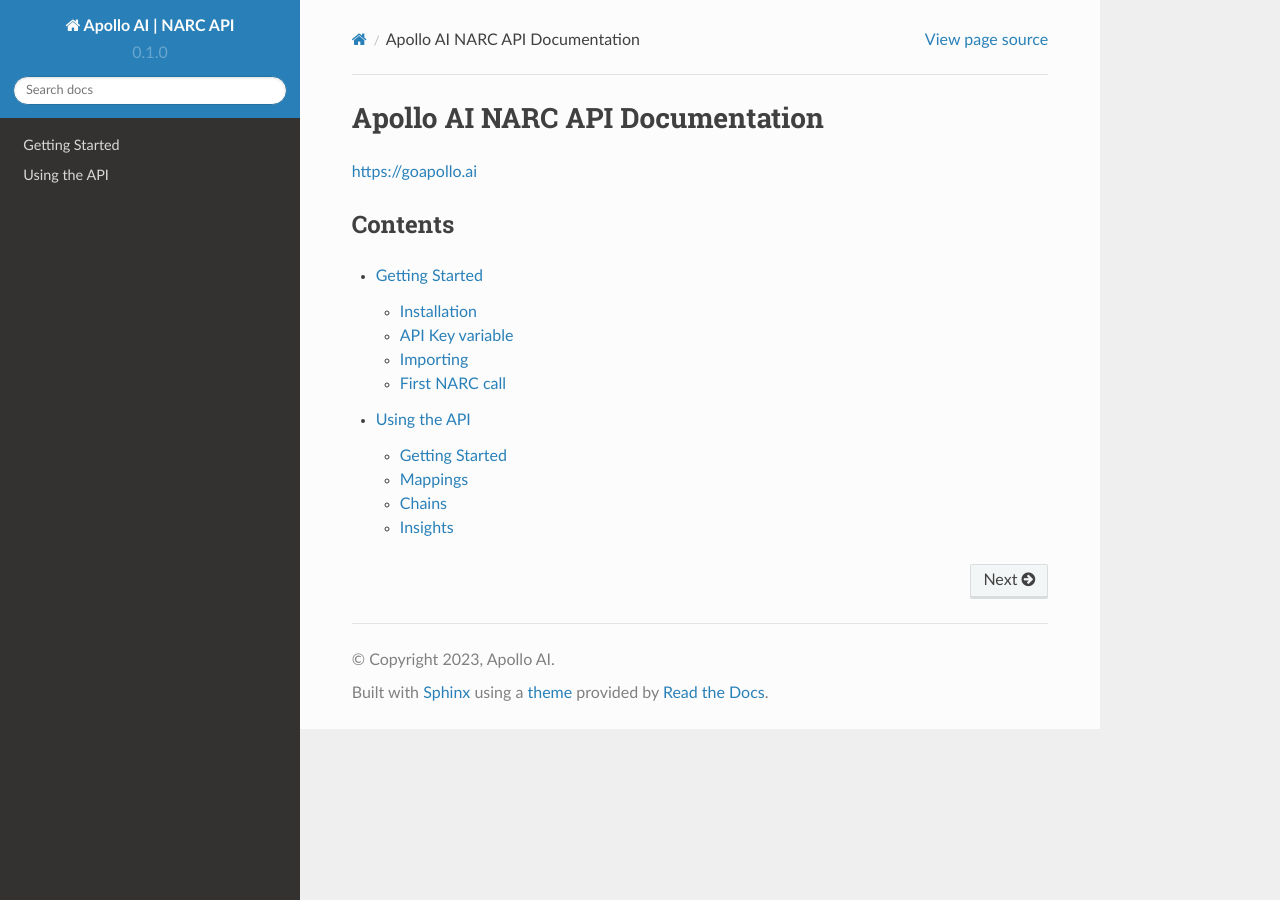
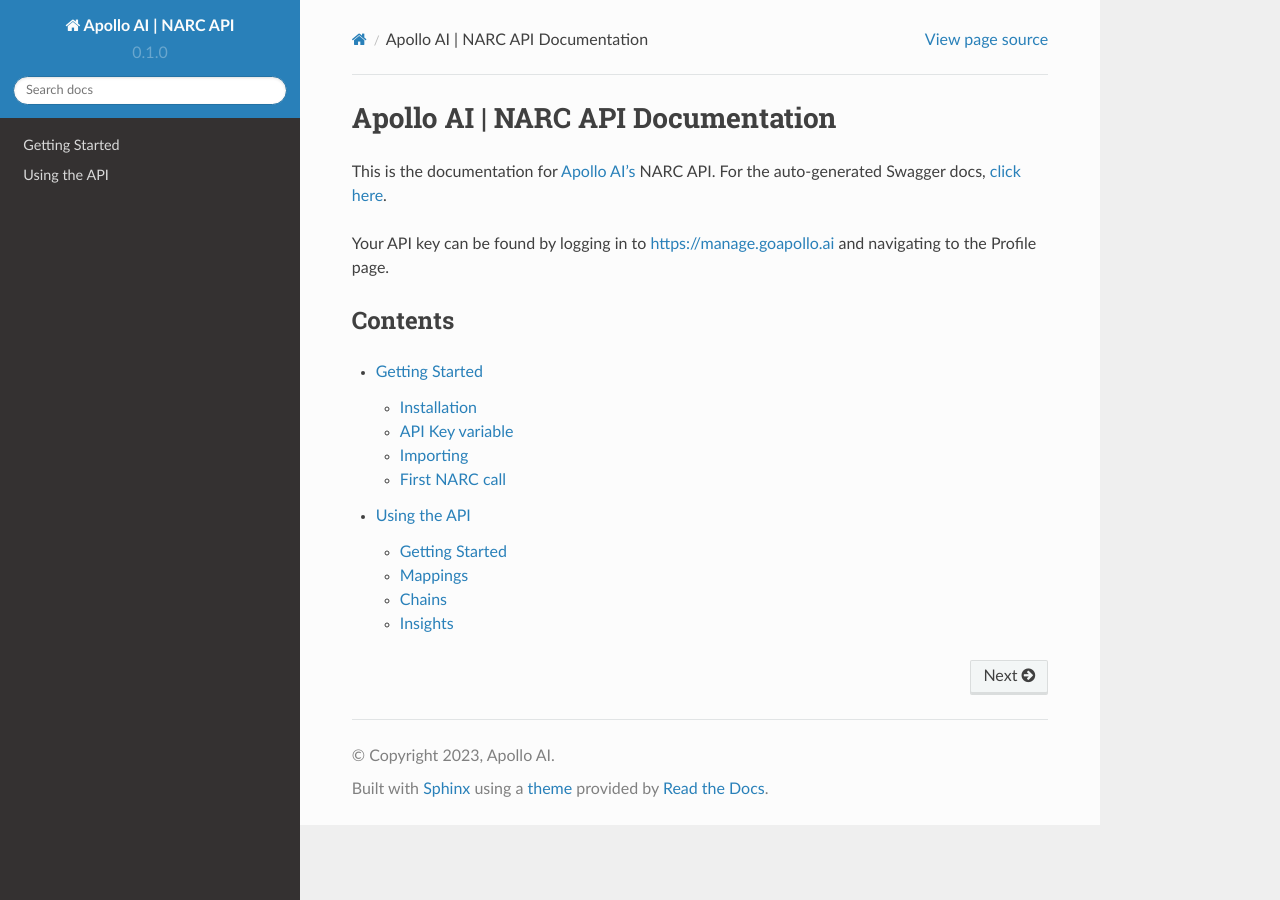
Before and after one commit to pseudohvr/narcapi-rtd, a Sphinx documentation site: the page built from docs/source/index.rst, in a window 1280 px wide. Built offline with Sphinx 7.4.7 and the Read the Docs theme 2.0.0, drawn with Linux system fonts in a browser that asks for light colours.

Commit message:
updated index

```diff
--- a/docs/source/index.rst
+++ b/docs/source/index.rst
@@ -1,7 +1,9 @@
-Apollo AI NARC API Documentation
+Apollo AI | NARC API Documentation
 =============
 
-https://goapollo.ai
+This is the documentation for `Apollo AI's <https://goapollo.ai>`_ NARC API. For the auto-generated Swagger docs, `click here <https://narc.goapollo.ai/docs#/>`_.
+
+Your API key can be found by logging in to https://manage.goapollo.ai and navigating to the Profile page.
 
 Contents
 --------
```
